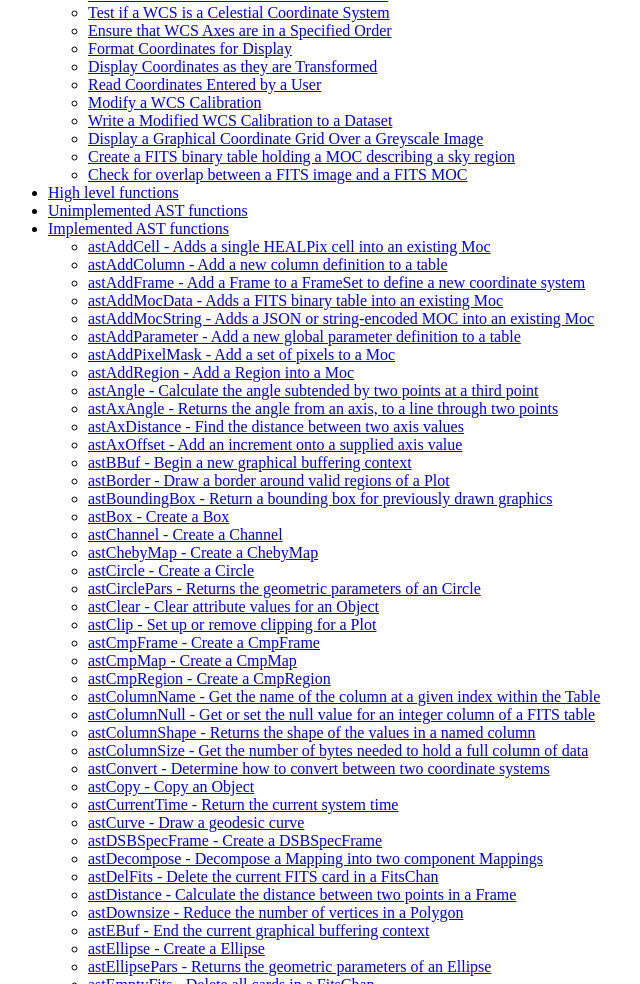
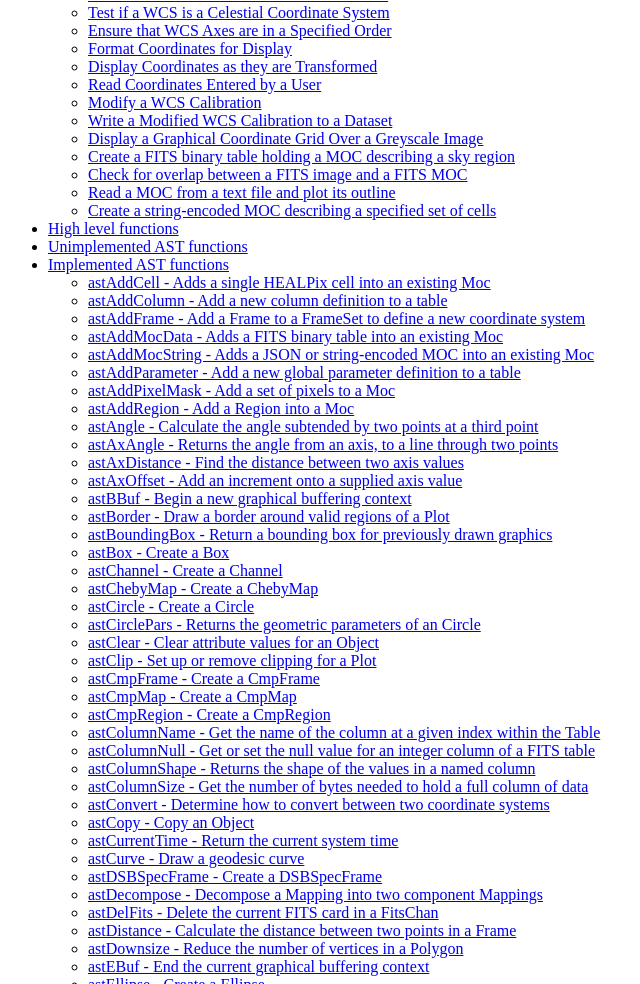
Before and after one commit to Starlink/starlink-pyast, a plain HTML site: page pyast.html in a window 1280 px wide. Shown: the part 963-1947 px from the top of the page, without its empty margins (0-640 px from the left). Drawn offline with Linux system fonts and the light colour scheme.

Commit message:
Add links to MOC examples

```diff
--- a/pyast.html
+++ b/pyast.html
@@ -53,6 +53,8 @@
 <li><A href="node4.html#ex12">Display a Graphical Coordinate Grid Over a Greyscale Image</A>
 <li><A href="node4.html#ex13">Create a FITS binary table holding a MOC describing a sky region</A>
 <li><A href="node4.html#ex14">Check for overlap between a FITS image and a FITS MOC</A>
+<li><A href="node4.html#ex15">Read a MOC from a text file and plot its outline</A>
+<li><A href="node4.html#ex16">Create a string-encoded MOC describing a specified set of cells</A>
 </ul>
 <li><A href="node5.html">High level functions</A>
 <li><A href="node2.html">Unimplemented AST functions</A>
```
